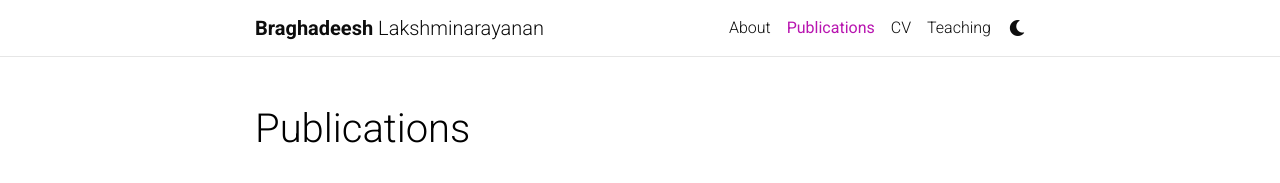
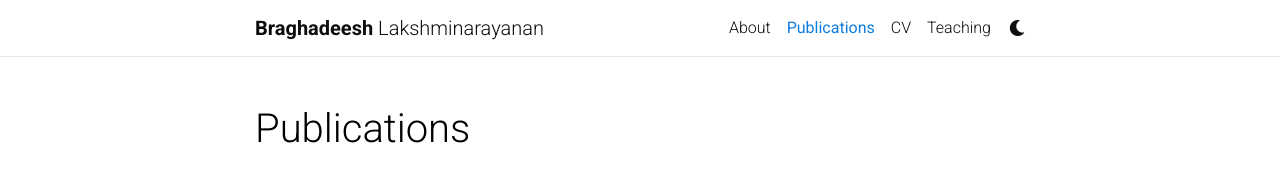
Before and after one commit to Braghadeeshln/Braghadeeshln.github.io, a Jekyll site: the page built from _pages/publications.md, in a window 1280 px wide. Shown: the top 183 px of the page. Built offline with Jekyll 4.4.1, drawn with Linux system fonts in a browser that asks for light colours; full-size pictures stand in for the smaller copies a plugin makes; comment, search, counter and statistics services are not loaded; a style sheet for code colours, icons or effects is not loaded.

Commit message:
changed theme colors, publications, bib

```diff
--- a/_config.yml
+++ b/_config.yml
@@ -245,9 +245,9 @@
 
 sort_by: year, month
 order: descending, descending
-type_order: [unpublished, article, inbook, conference, incollections, inproceedings, proceedings, book, misc, techreport]
-type_names: { unpublished: Preprints}
-type_aliases: { unpublished: Preprints}
+type_order: [article, inbook, conference, incollections, inproceedings, proceedings, book, misc, techreport, unpublished]
+type_names: {unpublished: Preprints}
+type_aliases: {unpublished: Preprints}
 
 
 # Filter out certain bibtex entry keywords used internally from the bib output
--- a/_pages/publications.md
+++ b/_pages/publications.md
@@ -6,5 +6,5 @@
 ---
 
 <div class="publications">
- {% bibliography --template bib --group_by type,year --group_order ascending,descending %}
+ {% bibliography -f papers --group_by type,year --group_order descending,descending %}
 </div>
--- a/_sass/_themes.scss
+++ b/_sass/_themes.scss
@@ -7,7 +7,7 @@
   --global-code-bg-color: #{$code-bg-color-light};
   --global-text-color: #{$black-color};
   --global-text-color-light: #{$grey-color};
-  --global-theme-color: #{$purple-color};
+  --global-theme-color: #{$blue-color};
   --global-hover-color: #{$purple-color};
   --global-footer-bg-color: #{$grey-color-dark};
   --global-footer-text-color: #{$grey-color-light};
@@ -39,7 +39,7 @@
   --global-text-color: #{$grey-color-light};
   --global-text-color-light: #{$grey-color-light};
   --global-theme-color: #{$cyan-color};
-  --global-hover-color: #{$cyan-color};
+  --global-hover-color: #{$blue-color-dark};
   --global-footer-bg-color: #{$grey-color-light};
   --global-footer-text-color: #{$grey-color-dark};
   --global-footer-link-color: #{$black-color};
```
Also changed, not shown: _bibliography/papers.bib (+4 -11 lines).
